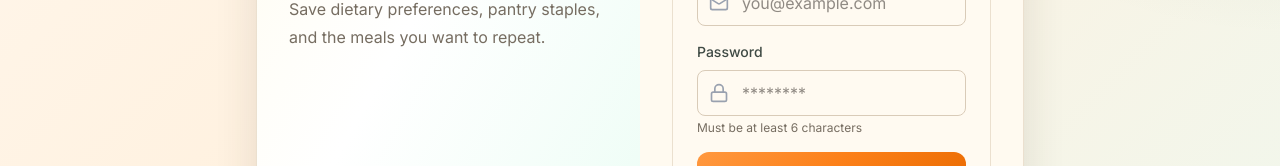
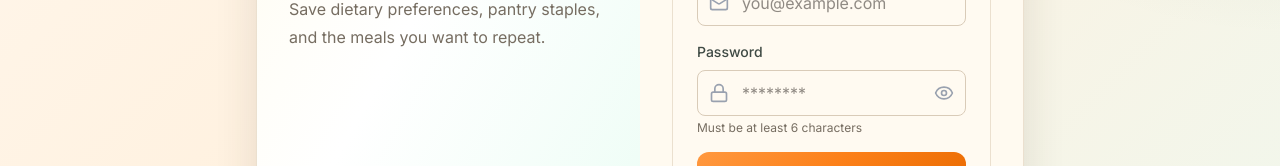
Before and after one commit to imadityameena/ChefAI, a React (Vite) app in the folder frontend/: page /signup in a window 1280 px wide. Shown: the part 446-612 px from the top of the page. Built offline with nearby package versions, Linux system fonts and the light colour scheme; no server answers.

Commit message:
added eye button

```diff
--- a/frontend/src/pages/Login.jsx
+++ b/frontend/src/pages/Login.jsx
@@ -2,12 +2,13 @@
 import { Link, useNavigate } from "react-router-dom";
 import { useAuth } from "../context/AuthContext";
 import toast from "react-hot-toast";
-import { Mail, Lock } from "lucide-react";
+import { Mail, Lock, Eye, EyeOff } from "lucide-react";
 import BrandLogo from "../components/BrandLogo";
 
 const Login = () => {
   const [email, setEmail] = useState("");
   const [password, setPassword] = useState("");
+  const [showPassword, setShowPassword] = useState(false);
   const [loading, setLoading] = useState(false);
   const { login } = useAuth();
   const navigate = useNavigate();
@@ -101,13 +102,24 @@
                   <Lock className="absolute left-3 top-1/2 -translate-y-1/2 w-5 h-5 text-gray-400" />
                   <input
                     id="password"
-                    type="password"
+                    type={showPassword ? "text" : "password"}
                     value={password}
                     onChange={(e) => setPassword(e.target.value)}
-                    className="w-full pl-11 pr-4 py-2.5 border border-gray-300 rounded-lg focus:ring-2 focus:ring-emerald-500 focus:border-emerald-500 outline-none transition-all"
+                    className="w-full pl-11 pr-12 py-2.5 border border-gray-300 rounded-lg focus:ring-2 focus:ring-emerald-500 focus:border-emerald-500 outline-none transition-all"
                     placeholder="********"
                     required
                   />
+                  <button
+                    type="button"
+                    onClick={() => setShowPassword(!showPassword)}
+                    className="absolute right-3 top-1/2 -translate-y-1/2 text-gray-400 hover:text-gray-600 focus:outline-none"
+                  >
+                    {showPassword ? (
+                      <EyeOff className="w-5 h-5" />
+                    ) : (
+                      <Eye className="w-5 h-5" />
+                    )}
+                  </button>
                 </div>
               </div>
 
--- a/frontend/src/pages/SignUp.jsx
+++ b/frontend/src/pages/SignUp.jsx
@@ -2,13 +2,14 @@
 import { Link, useNavigate } from "react-router-dom";
 import { useAuth } from "../context/AuthContext";
 import toast from "react-hot-toast";
-import { Mail, Lock, User } from "lucide-react";
+import { Mail, Lock, User, Eye, EyeOff } from "lucide-react";
 import BrandLogo from "../components/BrandLogo";
 
 const SignUp = () => {
   const [name, setName] = useState("");
   const [email, setEmail] = useState("");
   const [password, setPassword] = useState("");
+  const [showPassword, setShowPassword] = useState(false);
   const [loading, setLoading] = useState(false);
   const { register } = useAuth();
   const navigate = useNavigate();
@@ -124,14 +125,25 @@
                   <Lock className="absolute left-3 top-1/2 -translate-y-1/2 w-5 h-5 text-gray-400" />
                   <input
                     id="password"
-                    type="password"
+                    type={showPassword ? "text" : "password"}
                     value={password}
                     onChange={(e) => setPassword(e.target.value)}
-                    className="w-full pl-11 pr-4 py-2.5 border border-gray-300 rounded-lg focus:ring-2 focus:ring-emerald-500 focus:border-emerald-500 outline-none transition-all"
+                    className="w-full pl-11 pr-12 py-2.5 border border-gray-300 rounded-lg focus:ring-2 focus:ring-emerald-500 focus:border-emerald-500 outline-none transition-all"
                     placeholder="********"
                     required
                     minLength={6}
                   />
+                  <button
+                    type="button"
+                    onClick={() => setShowPassword(!showPassword)}
+                    className="absolute right-3 top-1/2 -translate-y-1/2 text-gray-400 hover:text-gray-600 focus:outline-none"
+                  >
+                    {showPassword ? (
+                      <EyeOff className="w-5 h-5" />
+                    ) : (
+                      <Eye className="w-5 h-5" />
+                    )}
+                  </button>
                 </div>
                 <p className="text-xs text-gray-500 mt-1">
                   Must be at least 6 characters
```
